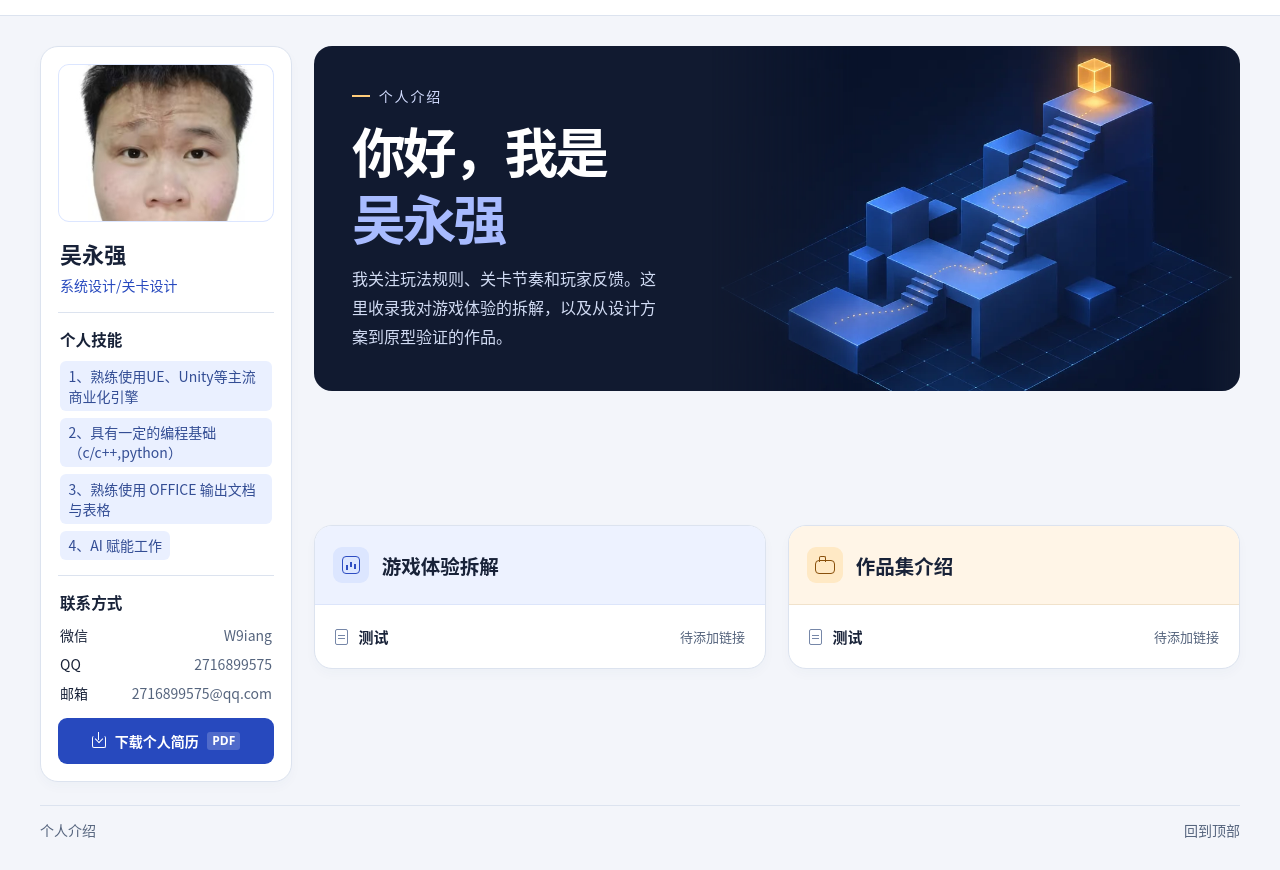
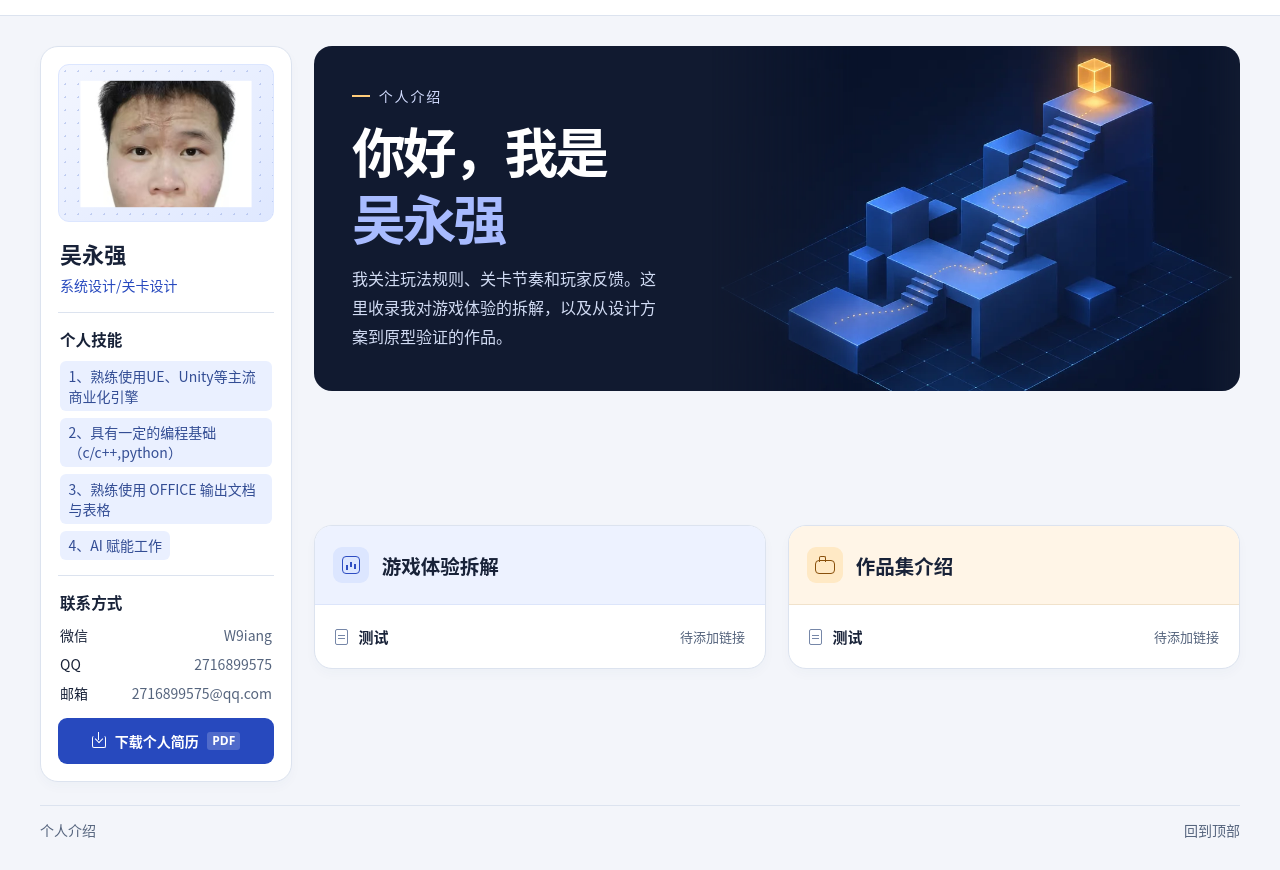
Before and after one commit to 9iang/9iang.github.io, a plain HTML site: page index.html in a window 1280 px wide. Shown: the part 57-927 px from the top of the page. Drawn offline with Linux system fonts and the light colour scheme.

Commit message:
Update style.css

```diff
--- a/style.css
+++ b/style.css
@@ -76,7 +76,7 @@ nav a:hover, .footer a:hover { color: var(--blue); }
   background-size: 13px 13px, 100% 100%;
   color: #3857a0;
 }
-.portrait img { display: block; width: 100%; height: 158px; object-fit: cover; object-position: center 38%; }
+.portrait img { display: block; width: 100%; height: 158px; object-fit: cover; object-position: center 38%; transform: scale(0.8);}
 .portrait-placeholder { display: grid; justify-items: center; gap: .55rem; padding: .6rem .85rem; border-radius: 9px; background: #eaf0fff2; font-size: .875rem; }
 .portrait-placeholder i { position: relative; width: 38px; height: 38px; overflow: hidden; border: 1px solid #718aca; border-radius: 50%; }
 .portrait-placeholder i::before, .portrait-placeholder i::after { content: ""; position: absolute; left: 50%; transform: translateX(-50%); border: 1px solid #718aca; }
```
